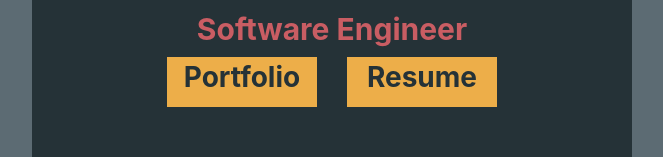
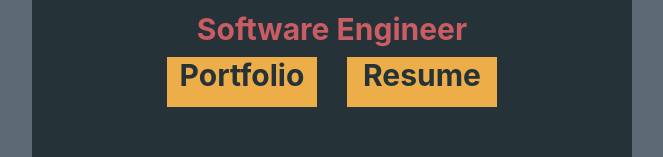
Before and after one commit to ColeWebster/BusinessCard, a React (Create React App) app: page / in a window 1280 px wide. Shown: the part 411-568 px from the top of the page, without its empty margins (308-971 px from the left). Built offline with nearby package versions, Linux system fonts and the light colour scheme.

Commit message:
Updated style

```diff
--- a/src/components/style.css
+++ b/src/components/style.css
@@ -43,14 +43,13 @@
 .bio_resume {
   text-decoration: none;
   text-align: center;
-  font-size: 28px;
+  font-size: 30px;
   font-weight: bold;
   color: #253237;
   background-color: #edae49;
   width: 150px;
   height: 50px;
   margin: 0 15px;
-  padding: 3px;
 }
 
 .bio_about_background {
```
